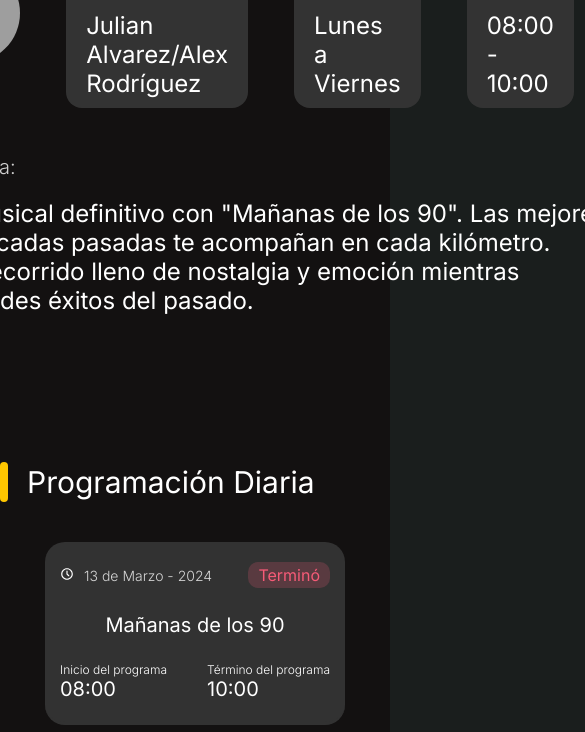
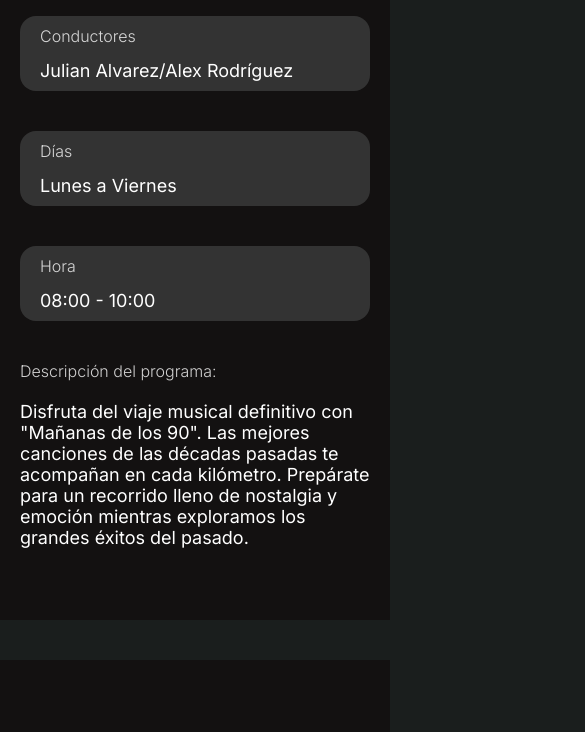
Before and after one commit to ANGELLH2000/RadioCity_Web, a plain HTML site: page pages/programacion.html in a window 390 px wide. Shown: the part 476-1208 px from the top of the page, 585 px wide, since content can reach past the window. Drawn offline with Linux system fonts and the light colour scheme; grey boxes are pictures that could not be loaded.

Commit message:
Sección |PogramaActual| creada

```diff
--- a/css/styles.css
+++ b/css/styles.css
@@ -556,6 +556,7 @@ footer h3{
     background-color: #131111;
     display: flex;
     justify-content: center;
+    margin-bottom: 2.5rem;
 }
 .t24px{
     font-size: 1.5rem;
@@ -565,6 +566,7 @@ footer h3{
 }
 .programaActual{
     width: 90rem;
+    margin: 0 20px;
     display: grid;
     grid-template-areas:
     "title title title title title"
@@ -663,6 +665,18 @@ footer h3{
         gap: auto ;
     }
     /*Fin Diseño section ProgramacionDiaria*/
+    /*Inicio de Seccion ProgramaActual*/
+    .programaActual{
+        width: 100%;
+        grid-template-columns: 15.625rem repeat(3,auto) ;
+        grid-template-areas:
+        "title title title title"
+        "img  conductores conductores ."
+        "dias hora . ."
+        "descripcion descripcion descripcion descripcion"
+        ;
+    }
+    /*Fin de Seccion ProgramaActual*/
 }
 @media(max-width: 56.25rem){
 
@@ -678,6 +692,7 @@ footer h3{
         font-size: .875rem;
     }
     /*Fin -- Diseño de TargetHorario*/
+
 }
 
 /*Phone*/
@@ -692,6 +707,31 @@ footer h3{
         gap: auto ;
     }
     /*Fin Diseño section ProgramacionDiaria*/
+
+    /*Inicio de Seccion ProgramaActual*/
+    .programaActual{
+        width: 100%;
+        grid-template-areas:
+        "title"
+        "img"
+        "conductores"
+        "dias"
+        "hora"
+        "descripcion"
+        ;
+        grid-template-columns: 1fr;
+        row-gap: 2.5rem;
+    }
+    .programaActual div:nth-child(2){
+        justify-self: center;
+    }
+    .t24px{
+        font-size: 1.125rem;
+    }
+    .t20px{
+        font-size: 1rem;
+    }
+    /*Fin de Seccion ProgramaActual*/
 }
 @media(max-width:26.5625rem){
     /*Inicion -- Diseño de TargetHorario*/
```
